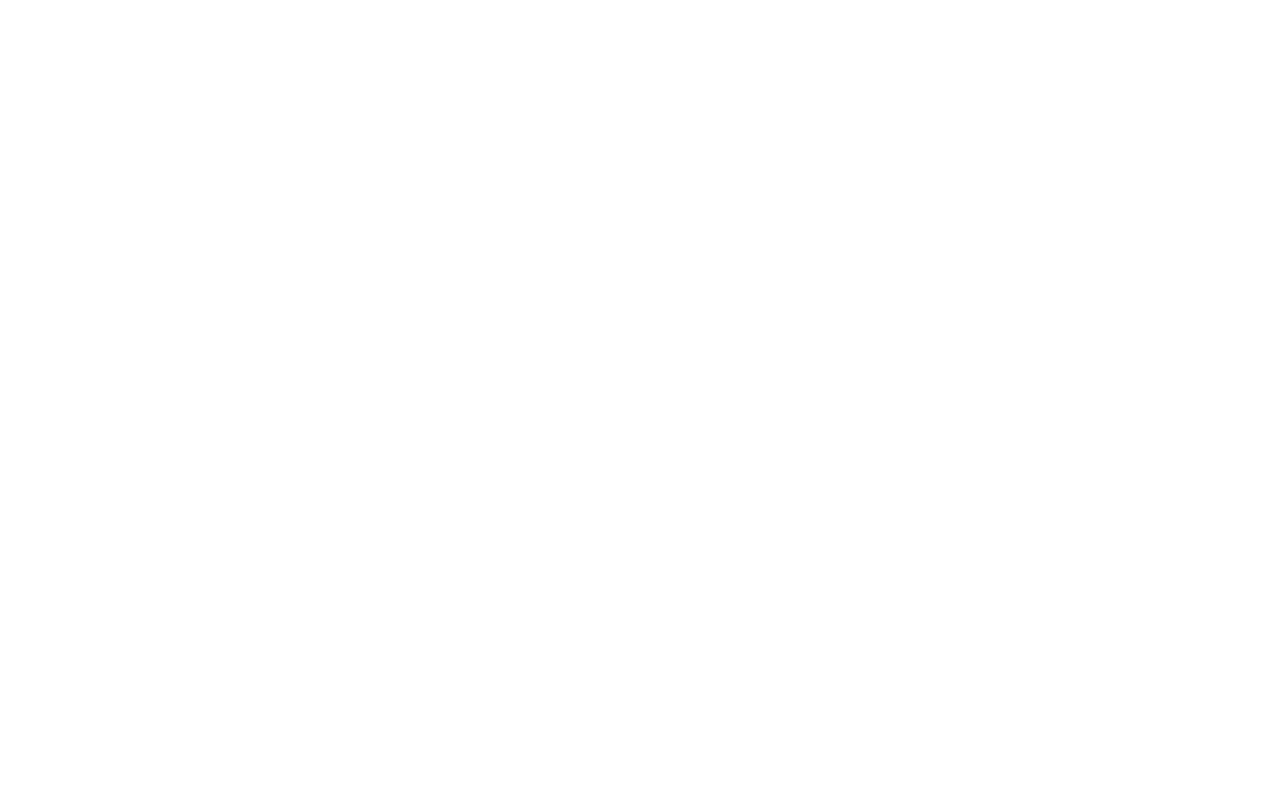
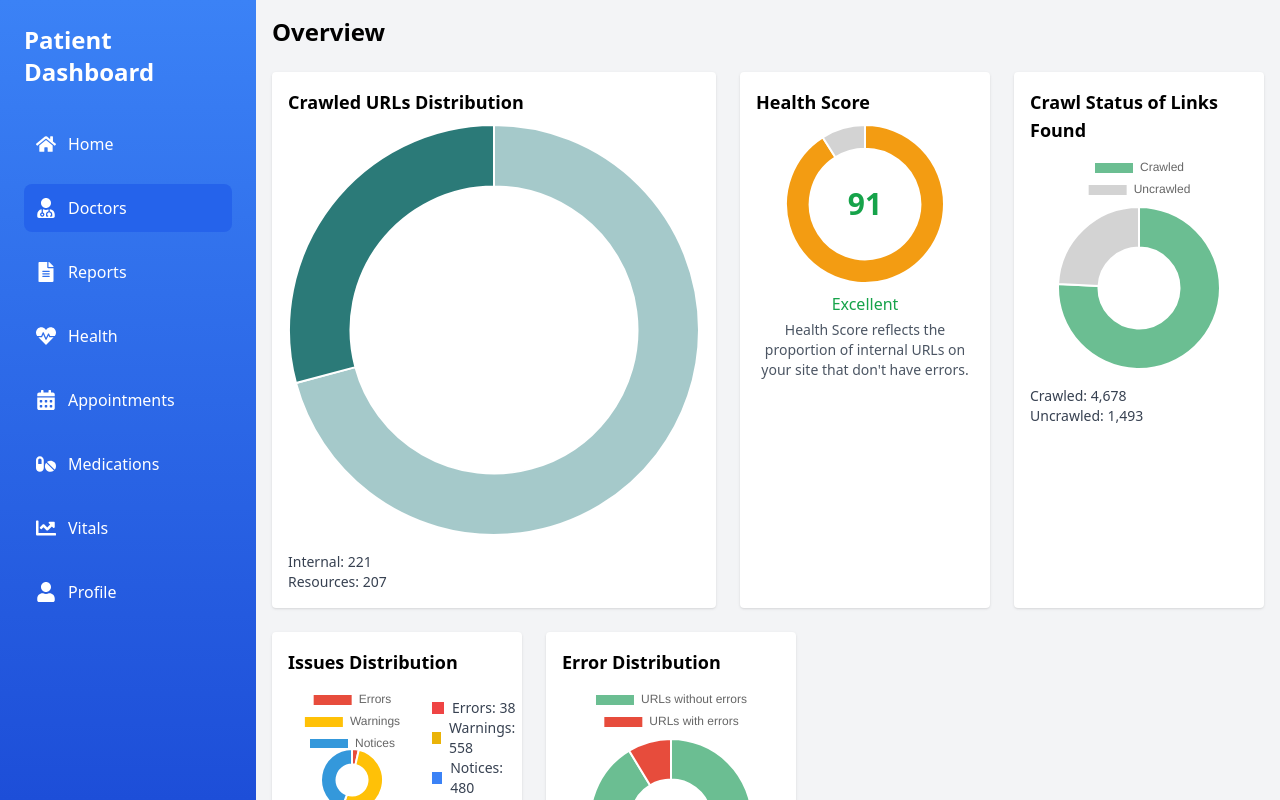
Before and after one commit to prince04kumar/health-record-app, a React (Vite) app in the folder client/: page /patient-dashboard/health in a window 1280 px wide. Before the commit this address had no page. Built offline with nearby package versions, Linux system fonts and the light colour scheme; sample sign-in values are in the browser's storage.

Commit message:
health chart added

```diff
--- a/client/package.json
+++ b/client/package.json
@@ -16,9 +16,11 @@
     "@mui/material": "^6.1.3",
     "@radix-ui/react-slot": "^1.1.0",
     "axios": "^1.7.7",
+    "chart.js": "^4.4.6",
     "leaflet": "^1.9.4",
     "lucide-react": "^0.451.0",
     "react": "^18.3.1",
+    "react-chartjs-2": "^5.2.0",
     "react-dom": "^18.3.1",
     "react-icons": "^5.3.0",
     "react-leaflet": "^4.2.1",
--- a/client/src/App.jsx
+++ b/client/src/App.jsx
@@ -11,7 +11,8 @@
 import Report from './pages/patient/Report';
 import Appointment from './pages/patient/Appointment';
 import Profile from './pages/patient/Profile';
- import Maps from './Maps';
+import Maps from './Maps';
+import Health from './pages/patient/Health';
 
 function App() {
   return (
@@ -23,14 +24,14 @@
         <Route path="/maps" element={<Maps />} />
          {/* Nested routing for PatientDashboard */}
 
-      <Route path="/patient-dashboard" element={<ProtectedRoute><PatientDashboard/></ProtectedRoute>} >
-          <Route  index element={<ProtectedRoute><Doctors/></ProtectedRoute>} />
-          <Route path="reports" element={<ProtectedRoute><Report/></ProtectedRoute>} />
-          <Route path="Appointments" element={<ProtectedRoute><Appointment/></ProtectedRoute>} />
-          <Route path="Profile" element={<ProtectedRoute><Profile/></ProtectedRoute>} />
+         <Route path="/patient-dashboard" element={<ProtectedRoute><PatientDashboard/></ProtectedRoute>} >
+          <Route index element={<Doctors/>} />
+          <Route path="reports" element={<Report/>} />
+          <Route path="appointments" element={<Appointment/>} />
+          <Route path="profile" element={<Profile/>} />
+          <Route path="health" element = {<Health/>} />
+        </Route>
 
-        </Route>
-        <Route path="/admin-login" element={<AdminLogin />} />
       </Routes>
     </Router>
   );
--- a/client/src/Maps.jsx
+++ b/client/src/Maps.jsx
@@ -3,8 +3,7 @@
 import 'leaflet/dist/leaflet.css';
 import axios from 'axios';
 import L from 'leaflet';
-import redmarker from '../src/assets/redmarker.png'; // Import the custom marker image
-
+import redmarker from '../src/assets/redmarker.png';
 const Maps = () => {
   const [location, setLocation] = useState(null);
   const [zoom, setZoom] = useState(13); // Set default zoom level
--- a/client/src/components/Navbar/Top.jsx
+++ b/client/src/components/Navbar/Top.jsx
@@ -1,5 +1,5 @@
 import React, { useState } from 'react'
-import { Link, useNavigate } from 'react-router-dom'
+import { useNavigate } from 'react-router-dom'
 
 const Top = () => {
   const [isMenuOpen, setIsMenuOpen] = useState(false);
--- a/client/src/pages/patient/Doctors.jsx
+++ b/client/src/pages/patient/Doctors.jsx
@@ -2,17 +2,32 @@
 import { Link } from 'react-router-dom';
 import { FaSearch, FaStethoscope } from 'react-icons/fa';
 import { doctors, doctorImages } from '../../assets/doctors';
+import { useNavigate } from 'react-router-dom'
+
 
 const Doctors = () => {
   const [searchTerm, setSearchTerm] = useState('');
   const [specialty, setSpecialty] = useState('All');
-
+  const [selectedDoctor, setSelectedDoctor] = useState(null);
+  const navigate = useNavigate();
+  //
   const specialties = ['All', ...new Set(doctors.map(doctor => doctor.specialty))];
 
   const filteredDoctors = doctors.filter(doctor =>
     doctor.name.toLowerCase().includes(searchTerm.toLowerCase()) &&
     (specialty === 'All' || doctor.specialty === specialty)
   );
+
+  const handleCardClick = (doctor) => {
+    setSelectedDoctor(doctor);
+  };
+
+  const handleCloseModal = () => {
+    setSelectedDoctor(null);
+  };
+  const handleappointment = () => {
+    navigate('/patient-dashboard/Appointments');
+  }
 
   return (
     <div className="bg-white h-screen w-full p-6 overflow-y-scroll">
@@ -44,7 +59,7 @@
       {/* Doctors list */}
       <div className="grid grid-cols-1 md:grid-cols-3 lg:grid-cols-4 gap-6">
         {filteredDoctors.map((doctor, index) => (
-          <Link to={`/patient/doctor/${doctor.id}`} key={doctor.id} className="block">
+          <div key={doctor.id} className="block" onClick={() => handleCardClick(doctor)}>
             <div className="bg-white rounded-lg shadow-md hover:shadow-lg transition-shadow duration-200 overflow-hidden">
           <div className='h-[50%]'>    <img
                 src={doctorImages[index % doctorImages.length]}
@@ -65,9 +80,23 @@
                 </div>
               </div>
             </div>
-          </Link>
+          </div>
         ))}
       </div>
+
+      {selectedDoctor && (
+        <div className="fixed inset-0 bg-black bg-opacity-50 flex items-center justify-center z-50">
+          <div className="bg-white p-6 rounded-lg shadow-lg w-11/12 md:w-1/2 lg:w-1/3">
+            <div className='flex justify-between'><h3 className="text-2xl font-bold mb-4">{selectedDoctor.name}</h3>
+            <button className=" top-4 right-4 text-black text" onClick={handleCloseModal}> X </button>
+            </div>
+            <p className="text-gray-600 mb-2"><FaStethoscope className="mr-2" />{selectedDoctor.specialty}</p>
+            <p className="text-gray-500 mb-2">{selectedDoctor.location}</p>
+            <p className="text-gray-500 mb-4">{selectedDoctor.experience}</p>
+            <button className="bg-blue-500 text-white py-2 px-4 rounded-lg" onClick={handleappointment}>Book Appointment</button>
+          </div>
+        </div>
+      )}
     </div>
   );
 };
--- /dev/null
+++ b/client/src/pages/patient/Health.jsx
@@ -0,0 +1,160 @@
+import React from 'react';
+import { Doughnut } from 'react-chartjs-2';
+import { Chart as ChartJS, ArcElement, Tooltip, Legend } from 'chart.js';
+
+ChartJS.register(ArcElement, Tooltip, Legend);
+
+const Dashboard = () => {
+  // Dummy data for charts
+  const data1 = {
+    labels: ['Internal', 'Resources'],
+    datasets: [
+      {
+        data: [221, 207],
+        backgroundColor: ['#A5C9CA', '#2B7A78'],
+      },
+    ],
+  };
+
+  const data2 = {
+    labels: ['Crawled', 'Uncrawled'],
+    datasets: [
+      {
+        data: [4678, 1493],
+        backgroundColor: ['#6BBE92', '#D3D3D3'],
+      },
+    ],
+  };
+
+  const data3 = {
+    labels: ['URLs without errors', 'URLs with errors'],
+    datasets: [
+      {
+        data: [391, 37],
+        backgroundColor: ['#6BBE92', '#E74C3C'],
+      },
+    ],
+  };
+
+  const issueData = {
+    labels: ['Errors', 'Warnings', 'Notices'],
+    datasets: [
+      {
+        data: [38, 558, 480],
+        backgroundColor: ['#E74C3C', '#FFC107', '#3498DB'],
+      },
+    ],
+  };
+
+  return (
+    <div className="p-4 bg-gray-100 min-h-screen">
+      <h1 className="text-2xl font-bold mb-6">Overview</h1>
+
+      {/* Container with Flexbox */}
+      <div className="flex flex-col md:flex-row flex-wrap gap-6">
+              {/* Crawled URLs Distribution */}
+        <div className="flex-1 w-[250px]  bg-white p-4 rounded shadow">
+          <h2 className="text-lg font-semibold mb-2">Crawled URLs Distribution</h2>
+          {/* <Doughnut data={data1} /> */}
+          <Doughnut
+                data={{
+                  labels: ['Score'],
+                  datasets: [
+                    {
+                      data: [221,91],
+                      backgroundColor: ['#A5C9CA', '#2B7A78'],
+                    },
+                  ],
+                }}
+                options={{
+                  cutout: '70%',
+                  plugins: {
+                    tooltip: { enabled: false },
+                    legend: { display: false },
+                  },
+                }}
+              />
+          <div className="mt-4 text-sm text-gray-700">
+            <p>Internal: 221</p>
+            <p>Resources: 207</p>
+          </div>
+        </div>
+
+        {/* Health Score */}
+        <div className="flex-col w-[250px] bg-white p-4 rounded shadow">
+          <h2 className="text-lg font-semibold mb-2">Health Score</h2>
+          <div className="flex justify-center items-center">
+            <div className="relative w-40 h-40">
+              <Doughnut
+                data={{
+                  labels: ['Score'],
+                  datasets: [
+                    {
+                      data: [91, 9],
+                      backgroundColor: ['#F39C12', '#D3D3D3'],
+                    },
+                  ],
+                }}
+                options={{
+                  cutout: '70%',
+                  plugins: {
+                    tooltip: { enabled: false },
+                    legend: { display: false },
+                  },
+                }}
+              />
+              <div className="absolute inset-0 flex items-center justify-center text-3xl font-bold text-green-600">91</div>
+            </div>
+          </div>
+          <p className="mt-2 text-center text-green-600">Excellent</p>
+          <p className="text-center text-sm text-gray-600 mt-1">
+            Health Score reflects the proportion of internal URLs on your site that don't have errors.
+          </p>
+        </div>
+
+        {/* Crawl Status */}
+        <div className="flex-col w-[250px] bg-white p-4 rounded shadow">
+          <h2 className="text-lg font-semibold mb-2">Crawl Status of Links Found</h2>
+          <Doughnut data={data2} />
+          <div className="mt-4 text-sm text-gray-700">
+            <p>Crawled: 4,678</p>
+            <p>Uncrawled: 1,493</p>
+          </div>
+        </div>
+
+        {/* Issues Distribution */}
+        <div className="flex-col w-[250px] bg-white p-4 rounded shadow">
+          <h2 className="text-lg font-semibold mb-2">Issues Distribution</h2>
+          <div className="flex items-center space-x-4">
+            <div className="w-32 h-32">
+              <Doughnut data={issueData} />
+            </div>
+            <div className="text-sm text-gray-700">
+              <p className="flex items-center">
+                <span className="block w-3 h-3 bg-red-500 mr-2"></span> Errors: 38
+              </p>
+              <p className="flex items-center">
+                <span className="block w-3 h-3 bg-yellow-500 mr-2"></span> Warnings: 558
+              </p>
+              <p className="flex items-center">
+                <span className="block w-3 h-3 bg-blue-500 mr-2"></span> Notices: 480
+              </p>
+            </div>
+          </div>
+        </div>
+
+        {/* Error Distribution */}
+        <div className="flex-col w-[250px] bg-white p-4 rounded shadow">
+          <h2 className="text-lg font-semibold mb-2">Error Distribution</h2>
+          <Doughnut data={data3} />
+          <div className="mt-4 text-sm text-gray-700">
+            <p>URLs without errors: 391</p>
+            <p>URLs with errors: 37</p>
+          </div>
+        </div>
+      </div>
+    </div>
+  );
+};
+
+export default Dashboard;
--- a/client/src/pages/patient/PatientDashboard.jsx
+++ b/client/src/pages/patient/PatientDashboard.jsx
@@ -4,10 +4,10 @@
 
 const PatientDashboard = () => {
   return (
-    <div className='flex'>
+    <div className='flex h-screen'>
       <SidePanel />
       {/* Right panel will render different components based on the route */}
-      <div className='flex-1 '>
+      <div className='flex-1 overflow-y-auto'>
         <Outlet /> {/* This will render the matched child routes */}
       </div>
     </div>
--- a/client/src/pages/patient/patientComponents/sidepannel.jsx
+++ b/client/src/pages/patient/patientComponents/sidepannel.jsx
@@ -1,11 +1,12 @@
 import React, { useState } from 'react';
 import { Link } from 'react-router-dom';
-import { FaUserMd, FaFileAlt, FaHeartbeat, FaCalendarAlt, FaPills, FaChartLine , FaUser} from 'react-icons/fa';
+import { FaUserMd, FaFileAlt, FaHeartbeat, FaCalendarAlt, FaPills, FaChartLine , FaUser, FaHome} from 'react-icons/fa';
 
 const SidePanel = () => {
   const [activeItem, setActiveItem] = useState('Doctors');
 
   const menuItems = [
+    { icon: FaHome, text: 'Home', path: '/' },
     { icon: FaUserMd, text: 'Doctors', path: '/patient-dashboard/' },
     { icon: FaFileAlt, text: 'Reports', path: '/patient-dashboard/reports' },
     { icon: FaHeartbeat, text: 'Health', path: '/patient-dashboard/health' },
```
Also changed, not shown: client/src/assets/Ahrefs-Site-Health-Score-Report.png (added), 37 other files (tests, documents, lock files or other folders).
